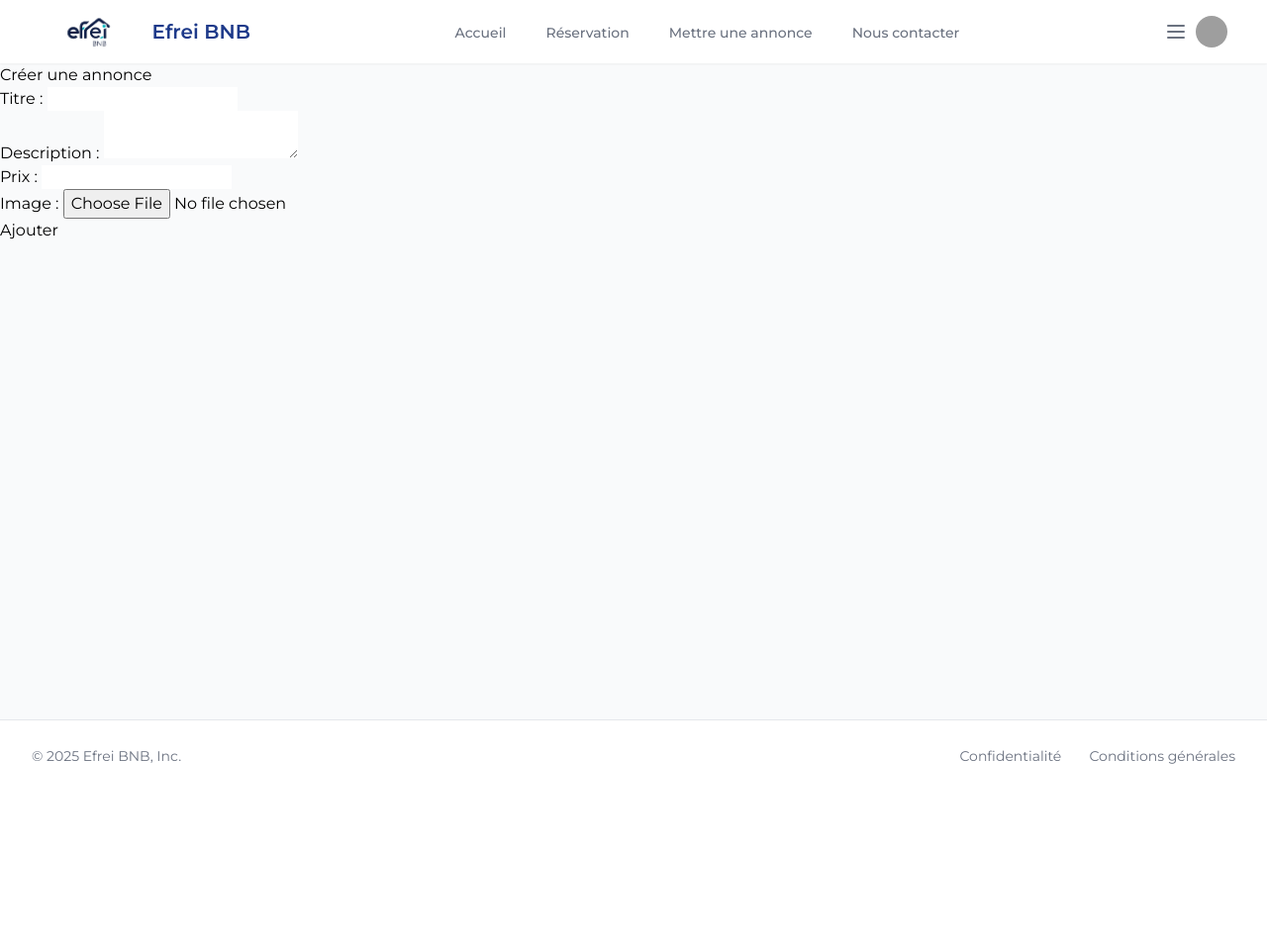
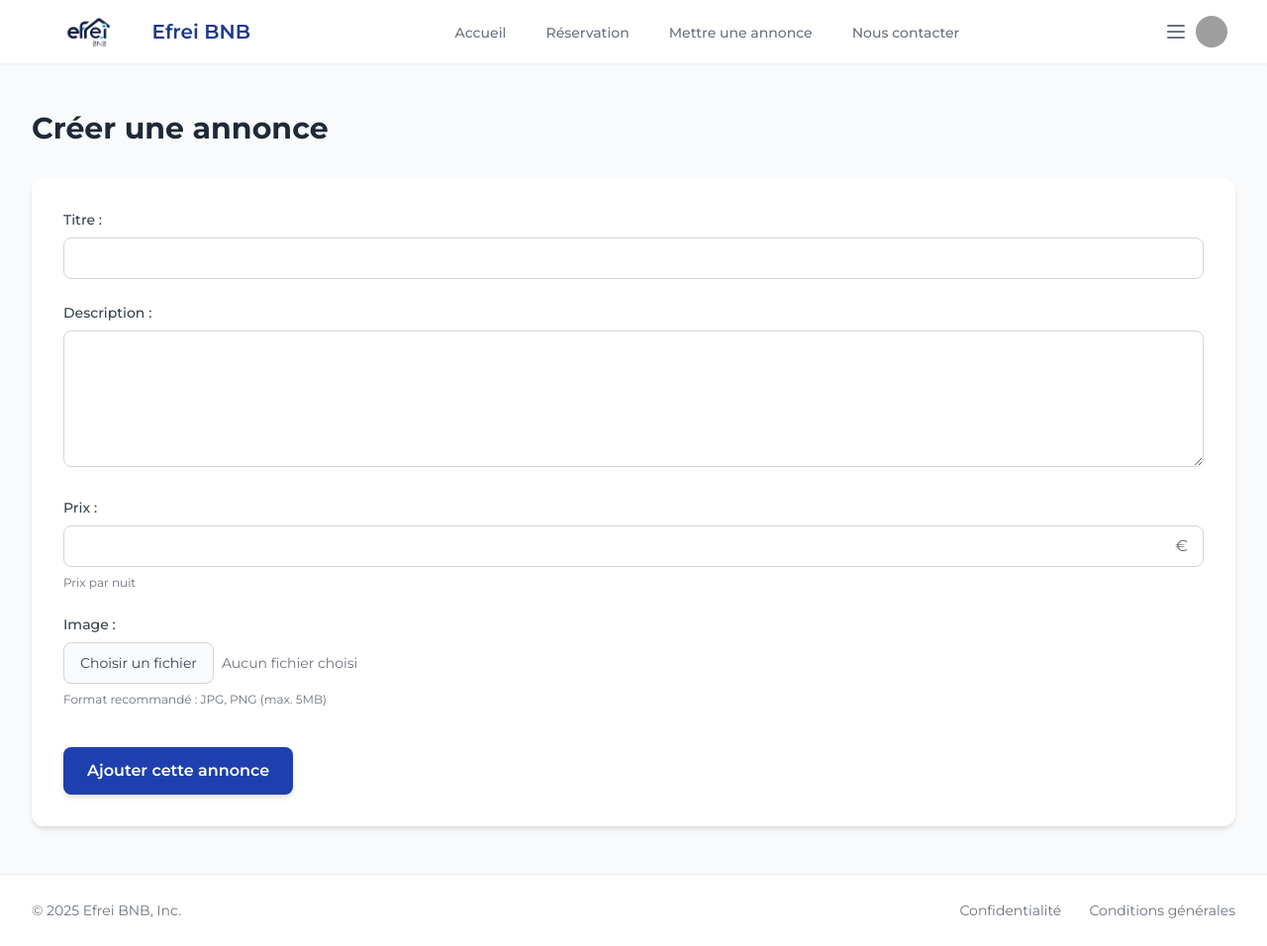
Before and after one commit to HFI80Z/Projet_Hackathon, a PHP site: page /templates/creer-annonce.php in a window 1280 px wide. Shown: the whole page at 99% size. Before the commit the page ends 772 px from the top, so only its background shows below. Run offline with PHP 8.4, Linux system fonts and the light colour scheme; some libraries are stand-ins or nearby versions; grey boxes are pictures that could not be loaded.

Commit message:
ajout du style pour les créations d'annonce

```diff
--- a/templates/creer-annonce.php
+++ b/templates/creer-annonce.php
@@ -1,21 +1,69 @@
 <?php ob_start(); ?>
 
-<h1>Créer une annonce</h1>
-<form action="/creer-annonce" method="POST" enctype="multipart/form-data">
-    <label>Titre :</label>
-    <input type="text" name="titre" required>
-    <br>
-    <label>Description :</label>
-    <textarea name="description" required></textarea>
-    <br>
-    <label>Prix :</label>
-    <input type="number" name="prix" step="0.01" max="99999999.99" required>
-    <br>
-    <label>Image :</label>
-    <input type="file" name="image" accept="image/*">
-    <br>
-    <button type="submit">Ajouter</button>
-</form>
+<div class="max-w-7xl mx-auto px-4 sm:px-6 lg:px-8 py-12">
+    <h1 class="text-3xl font-bold text-gray-800 mb-8">Créer une annonce</h1>
+
+    <div class="bg-white rounded-xl shadow-md p-6 md:p-8">
+        <form action="/creer-annonce" method="POST" enctype="multipart/form-data" class="space-y-6">
+            <div class="space-y-2">
+                <label for="titre" class="block text-sm font-medium text-gray-700">Titre :</label>
+                <input type="text" name="titre" id="titre" required
+                       class="w-full px-4 py-2 border border-gray-300 rounded-lg focus:ring-2 focus:ring-blue-800 focus:border-blue-800 transition duration-200">
+            </div>
+
+            <div class="space-y-2">
+                <label for="description" class="block text-sm font-medium text-gray-700">Description :</label>
+                <textarea name="description" id="description" required rows="5"
+                          class="w-full px-4 py-2 border border-gray-300 rounded-lg focus:ring-2 focus:ring-blue-800 focus:border-blue-800 transition duration-200"></textarea>
+            </div>
+
+            <div class="space-y-2">
+                <label for="prix" class="block text-sm font-medium text-gray-700">Prix :</label>
+                <div class="relative">
+                    <input type="number" name="prix" id="prix" step="0.01" max="99999999.99" required
+                           class="w-full pl-4 pr-12 py-2 border border-gray-300 rounded-lg focus:ring-2 focus:ring-blue-800 focus:border-blue-800 transition duration-200">
+                    <div class="absolute inset-y-0 right-0 flex items-center pr-4 pointer-events-none">
+                        <span class="text-gray-500">€</span>
+                    </div>
+                </div>
+                <p class="text-xs text-gray-500">Prix par nuit</p>
+            </div>
+
+            <div class="space-y-2">
+                <label for="image" class="block text-sm font-medium text-gray-700">Image :</label>
+                <div class="flex items-center space-x-2">
+                    <label for="image" class="cursor-pointer bg-gray-50 px-4 py-2 border border-gray-300 rounded-lg hover:bg-gray-100 transition duration-200">
+                        <span class="text-sm text-gray-700">Choisir un fichier</span>
+                        <input type="file" name="image" id="image" accept="image/*" class="hidden">
+                    </label>
+                    <span id="file-chosen" class="text-sm text-gray-500">Aucun fichier choisi</span>
+                </div>
+                <p class="text-xs text-gray-500">Format recommandé : JPG, PNG (max. 5MB)</p>
+            </div>
+
+            <div class="pt-4">
+                <button type="submit"
+                        class="w-full sm:w-auto px-6 py-3 bg-blue-800 text-white font-semibold rounded-lg hover:bg-blue-900 transition duration-300 shadow-md">
+                    Ajouter cette annonce
+                </button>
+            </div>
+        </form>
+    </div>
+</div>
+
+<script>
+    // Script pour afficher le nom du fichier sélectionné
+    const fileInput = document.getElementById('image');
+    const fileChosen = document.getElementById('file-chosen');
+
+    fileInput.addEventListener('change', function() {
+        if (this.files.length > 0) {
+            fileChosen.textContent = this.files[0].name;
+        } else {
+            fileChosen.textContent = 'Aucun fichier choisi';
+        }
+    });
+</script>
 
 <?php
 $content = ob_get_clean();
```
Also changed, not shown: public/images/img_67ffbf2b6ce509.62773854.jpg (added).
